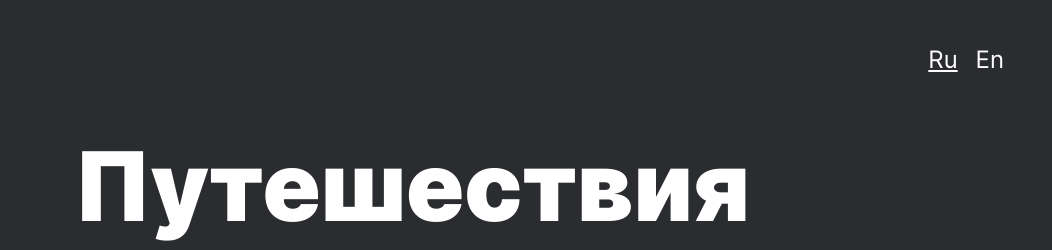
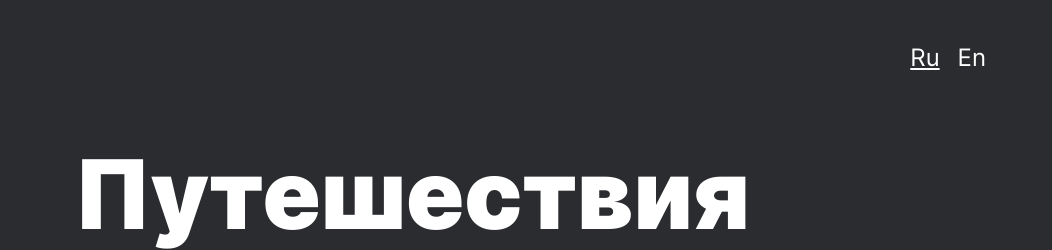
Before and after one commit to AlexandrAvia/russian-travel, a plain HTML site: page index.html in a window 1280 px wide. Shown: the top 250 px of the page, 228-1280 px from the left. Drawn offline with Linux system fonts and the light colour scheme.

Commit message:
на ревью 2.0

```diff
--- a/blocks/header/__lang-link-container/header__lang-link-container.css
+++ b/blocks/header/__lang-link-container/header__lang-link-container.css
@@ -2,5 +2,4 @@
   display: flex;
   list-style: none;
   padding: 0;
-  margin: 0;
 }
--- /dev/null
+++ b/blocks/header/__lang-link/_active/header__lang-link_active.css
@@ -0,0 +1,3 @@
+.header__lang-link_active {
+  text-decoration: underline;
+}
--- a/blocks/header/__lang-link/header__lang-link.css
+++ b/blocks/header/__lang-link/header__lang-link.css
@@ -3,10 +3,6 @@
   line-height: 28px;
   padding: 18px 0 6px;
   margin: 0;
-}
-
-.header__lang-link_active {
-  text-decoration: underline;
 }
 
 .header__lang-link:hover {
--- a/index.html
+++ b/index.html
@@ -15,8 +15,10 @@
           class="header__logo"
         />
         <ul class="header__lang-link-container">
-          <li class="header__lang-link header__lang-link_active"><a>Ru</a></li>
-          <li class="header__lang-link"><a>En</a></li>
+          <li class="header__link-list">
+            <a class="header__lang-link header__lang-link_active">Ru</a>
+          </li>
+          <li class="header__link-list"><a class="header__lang-link">En</a></li>
         </ul>
       </header>
       <main>
--- a/pages/index.css
+++ b/pages/index.css
@@ -5,6 +5,7 @@
 @import url(../blocks/header/header.css);
 @import url(../blocks/header/__logo/header__logo.css);
 @import url(../blocks/header/__lang-link/header__lang-link.css);
+@import url(../blocks/header/__lang-link/_active/header__lang-link_active.css);
 @import url(../blocks/header/__lang-link-container/header__lang-link-container.css);
 @import url(../blocks/lead/lead.css);
 @import url(../blocks/lead/__title/lead__title.css);
```
